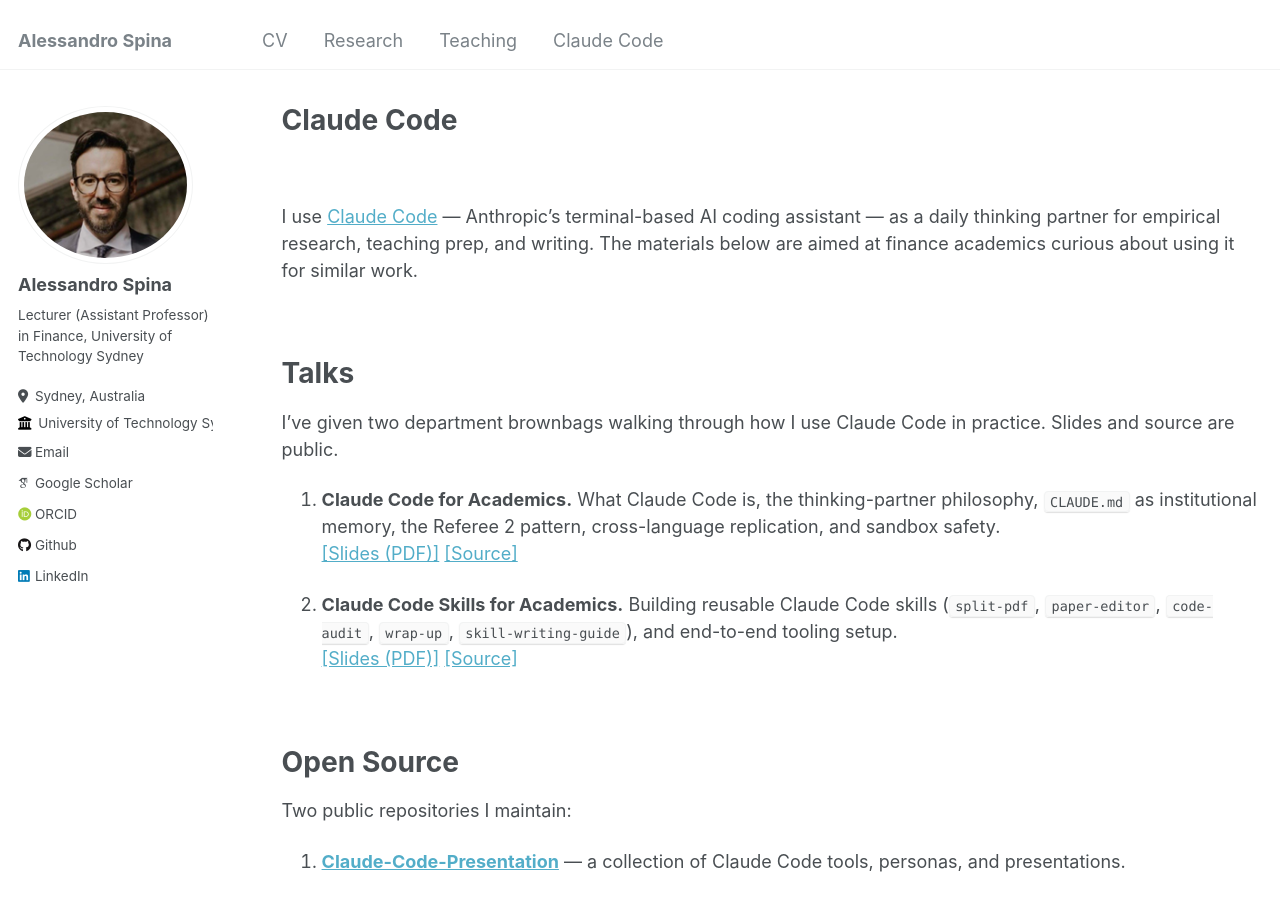
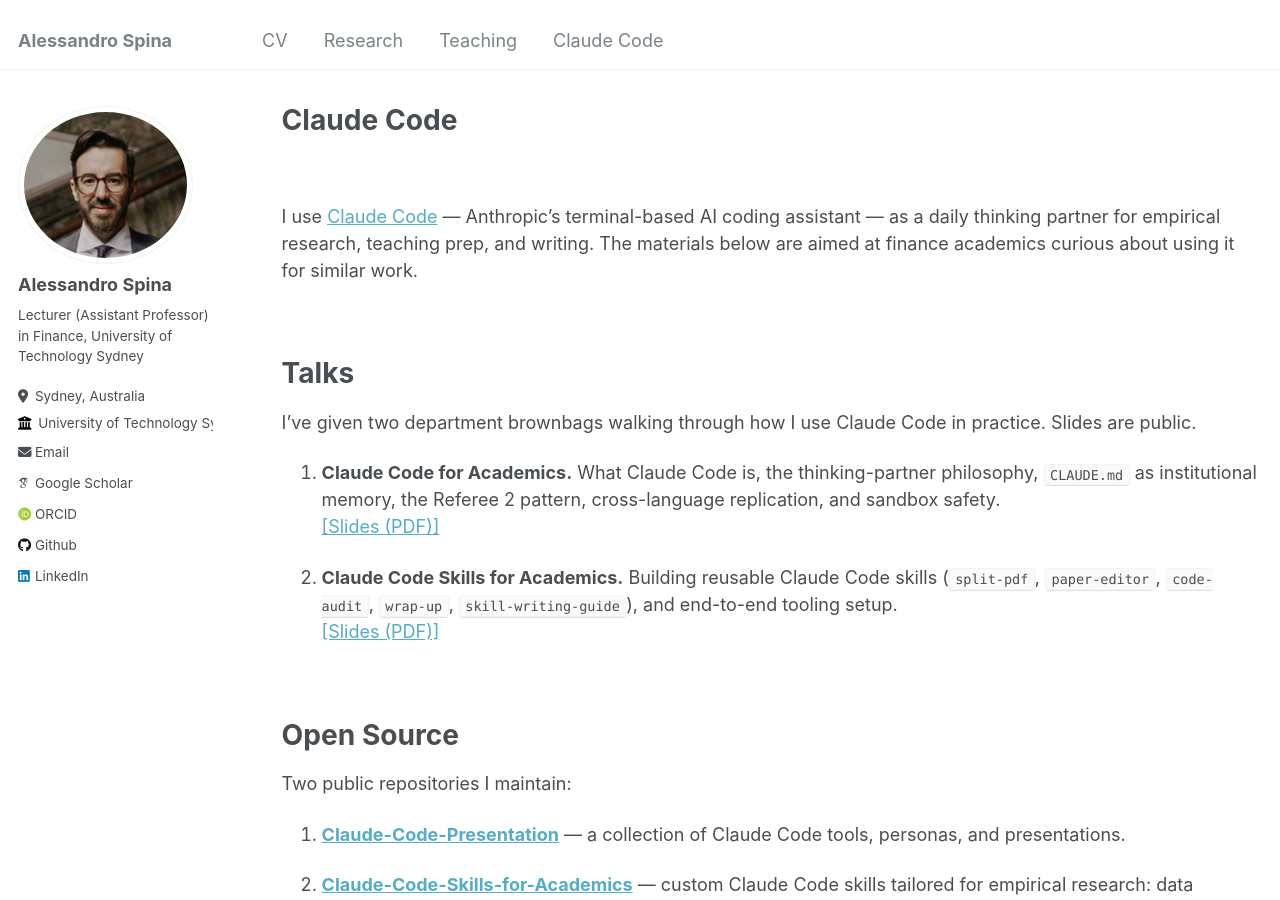
Before and after one commit to aspi6246/aspi6246.github.io, a Jekyll site: the page built from _pages/claude-code.md, in a window 1280 px wide and 900 px high. Built offline with Jekyll 4.4.1, drawn with Linux system fonts in a browser that asks for light colours; some web fonts are replaced.

Commit message:
Repoint Talks slide links to public Claude-Code-Presentation repo
The BrownBag-Claude and Brownbag-Claude---Part-3 repos are private,
so visitors got 404s on both [Slides] and [Source]. Both PDFs are
also hosted in the public Claude-Code-Presentation repo; relink to
those copies and drop the [Source] links.

Co-Authored-By: Claude Opus 4.6 <noreply@anthropic.com>

```diff
--- a/_pages/claude-code.md
+++ b/_pages/claude-code.md
@@ -14,13 +14,13 @@ I use [Claude Code](https://www.anthropic.com/claude-code) — Anthropic's termi
 Talks
 ======
 
-I've given two department brownbags walking through how I use Claude Code in practice. Slides and source are public.
+I've given two department brownbags walking through how I use Claude Code in practice. Slides are public.
 
 1. **Claude Code for Academics.** What Claude Code is, the thinking-partner philosophy, `CLAUDE.md` as institutional memory, the Referee 2 pattern, cross-language replication, and sandbox safety.
-   [[Slides (PDF)]](https://github.com/aspi6246/BrownBag-Claude/blob/main/main.pdf) [[Source]](https://github.com/aspi6246/BrownBag-Claude)
+   [[Slides (PDF)]](https://github.com/aspi6246/Claude-Code-Presentation/blob/main/Presentations/main.pdf)
 
 2. **Claude Code Skills for Academics.** Building reusable Claude Code skills (`split-pdf`, `paper-editor`, `code-audit`, `wrap-up`, `skill-writing-guide`), and end-to-end tooling setup.
-   [[Slides (PDF)]](https://github.com/aspi6246/Brownbag-Claude---Part-3/blob/main/main.pdf) [[Source]](https://github.com/aspi6246/Brownbag-Claude---Part-3)
+   [[Slides (PDF)]](https://github.com/aspi6246/Claude-Code-Presentation/blob/main/Presentations%20Skills/Brownbag_Claude_Skills.pdf)
 
 <br />
 
```
